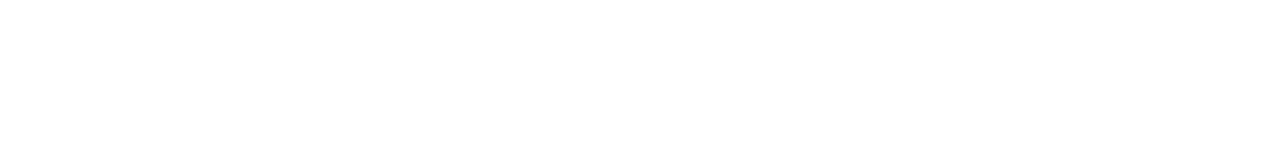
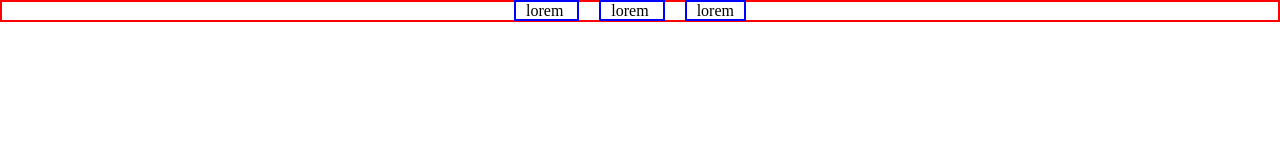
Before and after one commit to rebeccaanjos/display.inline, a plain HTML site: page index.html in a window 1280 px wide. Drawn offline with Linux system fonts and the light colour scheme.

Commit message:
atividade finalizada

```diff
--- a/index.html
+++ b/index.html
@@ -4,9 +4,22 @@
     <meta charset="UTF-8">
     <meta http-equiv="X-UA-Compatible" content="IE=edge">
     <meta name="viewport" content="width=device-width, initial-scale=1.0">
+    <link rel="stylesheet" href="style.css">
     <title>Display Inline</title>
 </head>
 <body>
+    <main>
+        <div>
+            lorem
+        </div>
 
+        <div>
+            lorem
+        </div>
+
+        <div>
+            lorem
+        </div>
+    </main>
 </body>
 </html>
--- /dev/null
+++ b/style.css
@@ -0,0 +1,17 @@
+*{
+    margin: 0;
+    padding: 0;
+    box-sizing: border-box;
+}
+
+main{
+    border: 2px solid red;
+    text-align: center;
+}
+
+div{
+    border: 2px solid blue;
+    display: inline;
+    margin-right: 20px;
+    padding-inline: 10px;
+}
```
